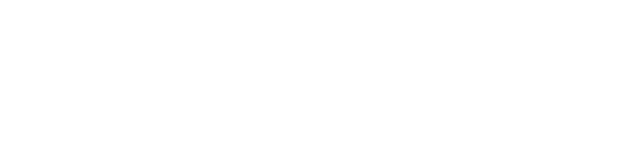
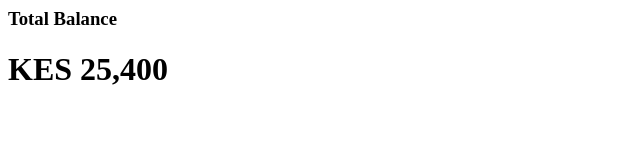
Before and after one commit to abbymorlas631-lgtm/ecocash-app, a plain HTML site: page index.html in a window 1280 px wide. Shown: the whole page, without its empty margins (0-640 px from the left). Drawn offline with Linux system fonts and the light colour scheme.

Commit message:
Update index.html

```diff
--- a/index.html
+++ b/index.html
@@ -1 +1,5 @@
-<div class="balance-car
+<!-- Balance Card -->
+<div class="balance-card">
+  <h3>Total Balance</h3>
+  <h1>KES 25,400</h1>
+</div>
```
